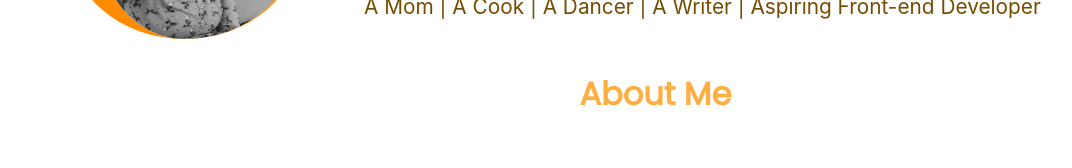
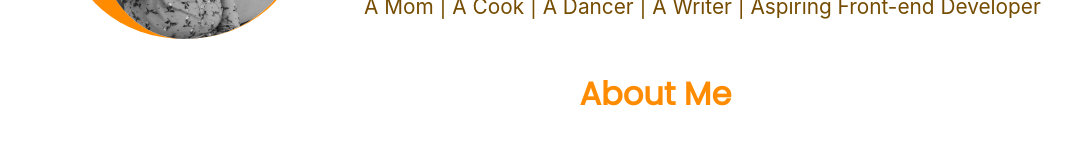
Before and after one commit to nidhidsharma08121988/nidhipsharmawebsite, a React (Create React App) app: page / in a window 1280 px wide. Shown: the part 259-427 px from the top of the page, without its empty margins (20-1092 px from the left). Built offline with nearby package versions, Linux system fonts and the light colour scheme.

Commit message:
color change subhead

```diff
--- a/src/App.css
+++ b/src/App.css
@@ -120,7 +120,7 @@ a {
 
 }
 .subHead {
-  color: #ffae42;
+  color: darkorange;
 
 }
 .withLogo{
```
